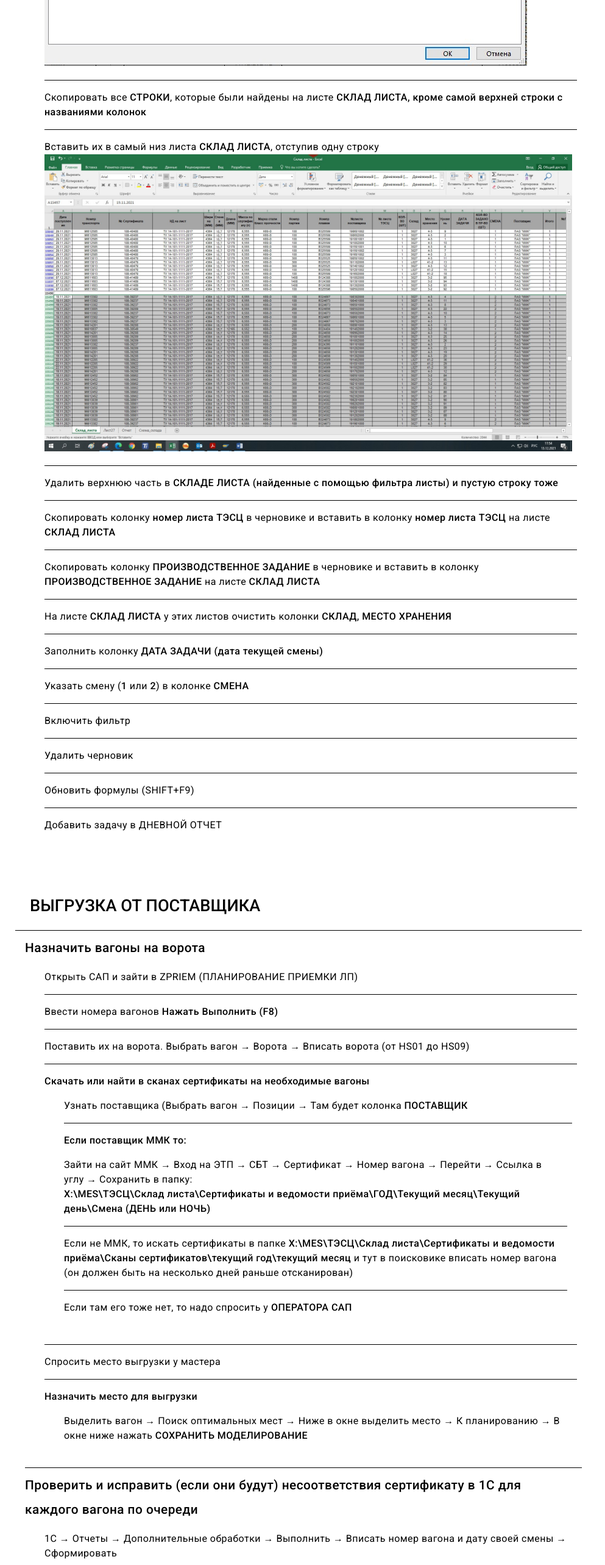
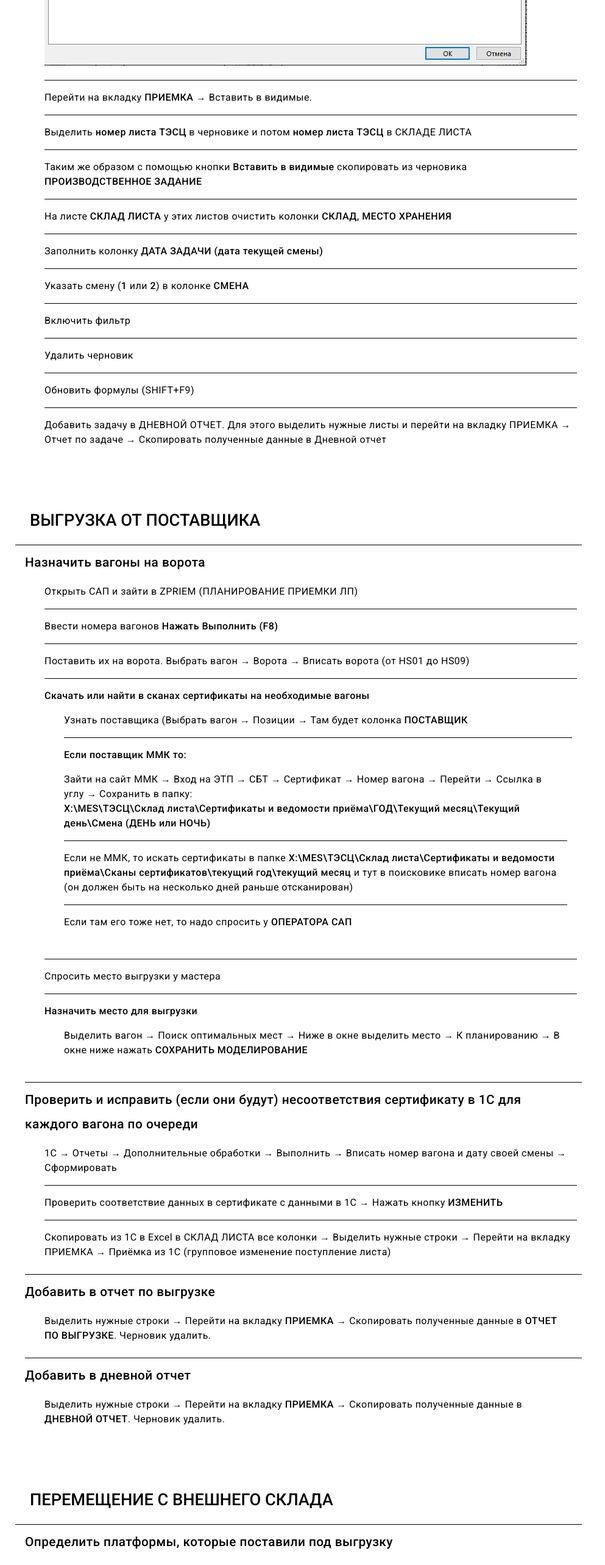
Before and after one commit to skladlista/instructions, a React (Create React App) app: page / in a window 1280 px wide. Shown: the part 6140-8706 px from the top of the page at 61% size, without its empty margins (0-993 px from the left). Built offline with nearby package versions, Linux system fonts and the light colour scheme.

Commit message:
Update 3 files

```diff
--- a/src/Sorter/components/CheckSsz.jsx
+++ b/src/Sorter/components/CheckSsz.jsx
@@ -63,10 +63,12 @@ export default function CheckSsz() {
           <li className="article__subtitle">
             <p>
               После нахождения листов по SAP EWM, надо:
-              <br/>- Проверить их статус (нажать ФИЗИЧЕСКИЙ ЗАПАС и снизу посмотреть колонку НАЗВАНИЕ ВИДА ЗАПАСА)
-              <br/>- Найти их в Складе Листа и проверить соответствие ПЗ
-              <br/>- Найти их в 1С сверить, соответствуют ли листы требованиям производственного задания
-              (ДИАМЕТР, ТОЛЩИНА, МАРКА СТАЛИ, КЛАСС ПРОЧНОСТИ, НД)
+              <br />- Проверить их статус (нажать ФИЗИЧЕСКИЙ ЗАПАС и снизу
+              посмотреть колонку НАЗВАНИЕ ВИДА ЗАПАСА)
+              <br />- Найти их в Складе Листа и проверить соответствие ПЗ
+              <br />- Найти их в 1С сверить, соответствуют ли листы требованиям
+              производственного задания (ДИАМЕТР, ТОЛЩИНА, МАРКА СТАЛИ, КЛАСС
+              ПРОЧНОСТИ, НД)
             </p>
             <ol className="article__list sublist">
               <li>
@@ -93,7 +95,6 @@ export default function CheckSsz() {
             </ol>
           </li>
 
-
           <li className="article__subtitle">
             <p>
               Если листов, соответствующих ПЗ в системе нет, то найти ПЗ и АКТ
@@ -102,21 +103,22 @@ export default function CheckSsz() {
             </p>
             <ol className="article__list sublist">
               <li>
-                ПЗ НА ПЕРЕАТТЕСТАЦИЮ в папке{" "}<br/>
+                ПЗ НА ПЕРЕАТТЕСТАЦИЮ в папке <br />
                 <span className="bold">
                   X:\Производственная дирекция\Производство\Производственные
                   задания\ПЗ на доработку\год
                 </span>
               </li>
               <li>
-                АКТ на ПЕРЕАТТЕСТАЦИЮ в папке{" "}<br/>
+                АКТ на ПЕРЕАТТЕСТАЦИЮ в папке <br />
                 <span className="bold">
                   X:\Производственная дирекция\Производство\Производственные
                   задания\Акты ПЕРЕАТТЕСТАЦИИ
                 </span>
               </li>
               <li>
-                Сверить найденный <span className="bold">АКТ</span> с <span className="bold">ПЗ в 1С</span>
+                Сверить найденный <span className="bold">АКТ</span> с{" "}
+                <span className="bold">ПЗ в 1С</span>
               </li>
               <li>
                 Если АКТ <span className="bold">НЕ СХОДИТСЯ</span> с ПЗ в 1С, то
@@ -132,9 +134,9 @@ export default function CheckSsz() {
               </li>
               <li>
                 <span className="bold">
-                  Без АКТА НА ПЕРЕАТТЕСТАЦИЮ переаттестация и задача запрещена и производится
-                  только после согласования с начальником ОТК или лицом,
-                  исполняющим его обязанности
+                  Без АКТА НА ПЕРЕАТТЕСТАЦИЮ переаттестация и задача запрещена и
+                  производится только после согласования с начальником ОТК или
+                  лицом, исполняющим его обязанности
                 </span>
               </li>
             </ol>
@@ -159,8 +161,8 @@ export default function CheckSsz() {
                 <br />
                 <br />
                 Также может быть такая ситуация, что в списке к
-                <span className="bold"> ПЗ на ПЕРЕАТТЕСТАЦИЮ</span> не будет всех
-                листов (тех, которые недавно приехали), их можно будет
+                <span className="bold"> ПЗ на ПЕРЕАТТЕСТАЦИЮ</span> не будет
+                всех листов (тех, которые недавно приехали), их можно будет
                 переаттестовать только если в{" "}
                 <span className="bold">ПЗ на ПЕРЕАТТЕСТАЦИЮ</span> указано
                 +ПОДХОД. Такие листы можно будет переаттестовать, только
@@ -169,7 +171,6 @@ export default function CheckSsz() {
                 копию мастеров склада листа (АНШМИДТ, БЕЗРУКОВ)
                 <br />
                 <br />
-
                 Эти листы надо искать самому в 1С по параметрам{" "}
                 <span className="bold">
                   ширина, стенка, класс прочности, марка стали ДО
@@ -327,7 +328,8 @@ export default function CheckSsz() {
                 <img src={dateZadacha} alt="..." />
               </li>
               <li>
-                В ячейке <span className="bold">НОМЕР ЛИСТА</span> установить <span className="bold">ЗАПОЛНЕНО</span>
+                В ячейке <span className="bold">НОМЕР ЛИСТА</span> установить{" "}
+                <span className="bold">ЗАПОЛНЕНО</span>
               </li>
               <li>Нажать завершить и потом нажать сформировать</li>
               <li>
@@ -395,38 +397,20 @@ export default function CheckSsz() {
                 и вторая <span className="bold">№ листа поставщика</span>
                 <img src={sort} alt="..." />
               </li>
+
               <li>
-                Скопировать все <span className="bold">СТРОКИ</span>, которые
-                были найдены на листе{" "}
-                <span className="bold">
-                  СКЛАД ЛИСТА, кроме самой верхней строки с названиями колонок
-                </span>
+                Перейти на вкладку <span className="bold">ПРИЕМКА</span> →
+                Вставить в видимые.
               </li>
               <li>
-                Вставить их в самый низ листа{" "}
-                <span className="bold">СКЛАД ЛИСТА</span>, отступив одну строку
-                <img src={sklad} alt="..." />
+                Выделить <span className="bold">номер листа ТЭСЦ</span> в
+                черновике и потом <span className="bold">номер листа ТЭСЦ</span>{" "}
+                в СКЛАДЕ ЛИСТА
               </li>
               <li>
-                Удалить верхнюю часть в{" "}
-                <span className="bold">
-                  СКЛАДЕ ЛИСТА (найденные с помощью фильтра листы) и пустую
-                  строку тоже
-                </span>
-              </li>
-              <li>
-                Скопировать колонку{" "}
-                <span className="bold">номер листа ТЭСЦ</span> в черновике и
-                вставить в колонку
-                <span className="bold"> номер листа ТЭСЦ</span> на листе{" "}
-                <span className="bold">CКЛАД ЛИСТА</span>
-              </li>
-              <li>
-                Скопировать колонку{" "}
-                <span className="bold">ПРОИЗВОДСТВЕННОЕ ЗАДАНИЕ</span> в
-                черновике и вставить в колонку{" "}
-                <span className="bold">ПРОИЗВОДСТВЕННОЕ ЗАДАНИЕ</span> на листе
-                <span className="bold"> CКЛАД ЛИСТА</span>
+                Таким же образом с помощью кнопки{" "}
+                <span className="bold">Вставить в видимые</span> скопировать из
+                черновика <span className="bold">ПРОИЗВОДСТВЕННОЕ ЗАДАНИЕ</span>
               </li>
               <li>
                 На листе <span className="bold">СКЛАД ЛИСТА</span> у этих листов
@@ -445,7 +429,11 @@ export default function CheckSsz() {
               <li>Включить фильтр</li>
               <li>Удалить черновик</li>
               <li>Обновить формулы (SHIFT+F9)</li>
-              <li>Добавить задачу в ДНЕВНОЙ ОТЧЕТ</li>
+              <li>
+                Добавить задачу в ДНЕВНОЙ ОТЧЕТ. Для этого выделить нужные листы
+                и перейти на вкладку ПРИЕМКА → Отчет по задаче → Скопировать
+                полученные данные в <span>Дневной отчет</span>
+              </li>
             </ol>
           </li>
         </ol>
--- a/src/Sorter/components/Unloading.jsx
+++ b/src/Sorter/components/Unloading.jsx
@@ -1,5 +1,6 @@
 import sum from "../../assets/sum.jpg";
 import reportUnloading from "../../assets/report-unloading.jpg";
+import { Link } from "react-router-dom";
 
 export default function CheckSsz() {
   return (
@@ -87,37 +88,9 @@ export default function CheckSsz() {
                 Нажать кнопку <span className="bold">ИЗМЕНИТЬ</span>
               </li>
               <li>
-                <p>
-                  Скопировать из 1С в{" "}
-                  <span className="bold">Excel в СКЛАД ЛИСТА</span> нужные
-                  колонки:
-                </p>
-                <ol className="sublist">
-                  <li>Дата поступления</li>
-                  <li>Номер транспорта</li>
-                  <li>№ сертификата</li>
-                  <li>НД на лист</li>
-                  <li>Ширина</li>
-                  <li>Стенка</li>
-                  <li>Длина</li>
-                  <li>№ сертификата</li>
-                  <li>Масса по сертификату</li>
-                  <li>Номер партии</li>
-                  <li>Номер плавки</li>
-                  <li>№ листа поставщика</li>
-                  <li>Поставщик</li>
-                  <li>Партия Сап</li>
-                  <li>Номенклатура</li>
-                  <li>ЕО (при выгрузке такая же как и ПАРТИЯ САП)</li>
-                  <li>
-                    В колонку <span className="bold">Склад</span> вписать{" "}
-                    <span className="bold">3027</span>
-                  </li>
-                  <li>
-                    В колонку <span className="bold">Смена</span> вписать 1 или
-                    2
-                  </li>
-                </ol>
+                Скопировать из 1С в Excel в СКЛАД ЛИСТА все колонки → Выделить
+                нужные строки → Перейти на вкладку ПРИЕМКА → Приёмка из 1С
+                (групповое изменение поступление листа)
               </li>
             </ol>
           </li>
@@ -125,75 +98,21 @@ export default function CheckSsz() {
             <p>Добавить в отчет по выгрузке</p>
             <ol className="sublist">
               <li>
-                Отфильтровать все выгруженные вагоны на листе{" "}
-                <span className="bold">
-                  СКЛАД ЛИСТА (по колонкам ДАТА ПОСТУПЛЕНИЯ, СМЕНА и СКЛАД)
-                </span>
-              </li>
-              <li>
-                Отфильтровать на листе <span className="bold">СКЛАД ЛИСТА</span>{" "}
-                любой один вагон
-              </li>
-              <li>
-                Открыть <span className="bold">ОТЧЕТ ПО ВЫГРУЗКЕ</span>
-              </li>
-              <li>Скопировать его номер в отчет</li>
-              <li>
-                Посмотреть сколько сортаментов в вагоне (могут быть с разными
-                ширинами, толщинами и классами прочности). Если несколько
-                сортаментов, то надо считать каждый сортамент отдельно и
-                записывать в отчет по выгрузке в разные строчки. Номер вагона в
-                этом случае займет несколько строк (надо будет объединить их в
-                одну)
-                <br />
-                <img src={reportUnloading} alt="..." />
-              </li>
-              <li>
-                После того, как выбран один сортамент, надо выделить всю колонку{" "}
-                <span className="bold">МАССА </span>
-                и в правом нижнем углу можно будет увидеть сумму и кол-во листов
-                данного сортамента
-                <br />
-                <img src={sum} alt="..." />
-              </li>
-              <li>Эти данные надо вписать в отчет по выгрузке</li>
-              <li>
-                Если несколько сортаментов в вагоне,то выбрать след. сортамент в
-                вагоне и расписать его
-              </li>
-              <li>
-                Когда один вагон закончен, то переходим к следующему вагону
+                Выделить нужные строки → Перейти на вкладку{" "}
+                <span className="bold">ПРИЕМКА</span> → Скопировать полученные
+                данные в <span className="bold">ОТЧЕТ ПО ВЫГРУЗКЕ</span>.
+                Черновик удалить.
               </li>
             </ol>
           </li>
           <li className="article__subtitle">
             <p>Добавить в дневной отчет</p>
             <ol className="sublist">
-              <li>Написать о том, что это выгрузка от поставщика</li>
-              <li>Написать смену (дневная или ночная)</li>
               <li>
-                Из <span className="bold">ОТЧЕТА ПО ВЫГРУЗКЕ</span> взять общее
-                количество вагонов
-              </li>
-              <li>
-                Найти на листе <span className="bold">СКЛАД ЛИСТА</span>{" "}
-                необходимые листы (отфильтровать колонку
-                <span className="bold"> ДАТА ПОСТУПЛЕНИЯ, СКЛАД, СМЕНА)</span>
-              </li>
-              <li>
-                Из листа <span className="bold">СКЛАД ЛИСТА</span> определить,
-                какие сортаменты приехали, посчитать их и записать в отчет по в
-                формате <br />
-                <span className="bold">
-                  (ширина х толщина – колво (поставщик)
-                </span>
-                )
-              </li>
-              <li>
-                Написать <span className="bold">ИТОГО</span> и вписать в эту
-                ячейку сколько в сумме было выгружено)
-                <br />
-                <span className="bold">(ИТОГО: 25шт.)</span>
+                Выделить нужные строки → Перейти на вкладку{" "}
+                <span className="bold">ПРИЕМКА</span> → Скопировать полученные
+                данные в <span className="bold">ДНЕВНОЙ ОТЧЕТ</span>. Черновик
+                удалить.
               </li>
             </ol>
           </li>
--- a/src/Sorter/components/UnloadingExternal.jsx
+++ b/src/Sorter/components/UnloadingExternal.jsx
@@ -128,31 +128,11 @@ export default function UnloadingExternal() {
           <li className="article__subtitle">
             <p>Добавить их в дневной отчёт</p>
             <ol type="a" className="sublist">
-              <li>Написать о том, что это выгрузка листа с внешнего склада</li>
-              <li>Указать смену (ДНЕВНАЯ или НОЧНАЯ)</li>
               <li>
-                Открыть лист <span className="bold">СКЛАД ЛИСТА</span>
-              </li>
-              <li>Сбросить все фильтры</li>
-              <li>
-                Найти нужные листы (поставить фильтр в колонке{" "}
-                <span className="bold">ДАТА ПОСТУПЛЕНИЯ С ВС</span>)
-              </li>
-              <li>
-                Из найденных в <span className="bold">СКЛАДЕ ЛИСТА</span> листов
-                определить, какие сортаменты приехали, посчитать их по
-                отдельности и записать в
-                <span className="bold"> ДНЕВНОЙ ОТЧЕТ</span> в формате:
-                <br />
-                (ширина * толщина – колво (поставщик))
-                <br />
-                Например: 2496х17 – 32 шт. (ПАО «ММК»)
-              </li>
-              <li>
-                Написать <span className="bold">ИТОГО</span> и вписать в эту
-                ячейку сколько в сумме было выгружено
-                <br />
-                (ИТОГО: 25шт.)
+                Выделить нужные строки → Перейти на вкладку{" "}
+                <span className="bold">ПРИЕМКА</span> → Скопировать полученные
+                данные в <span className="bold">ДНЕВНОЙ ОТЧЕТ</span>. Черновик
+                удалить.
               </li>
             </ol>
           </li>
```
